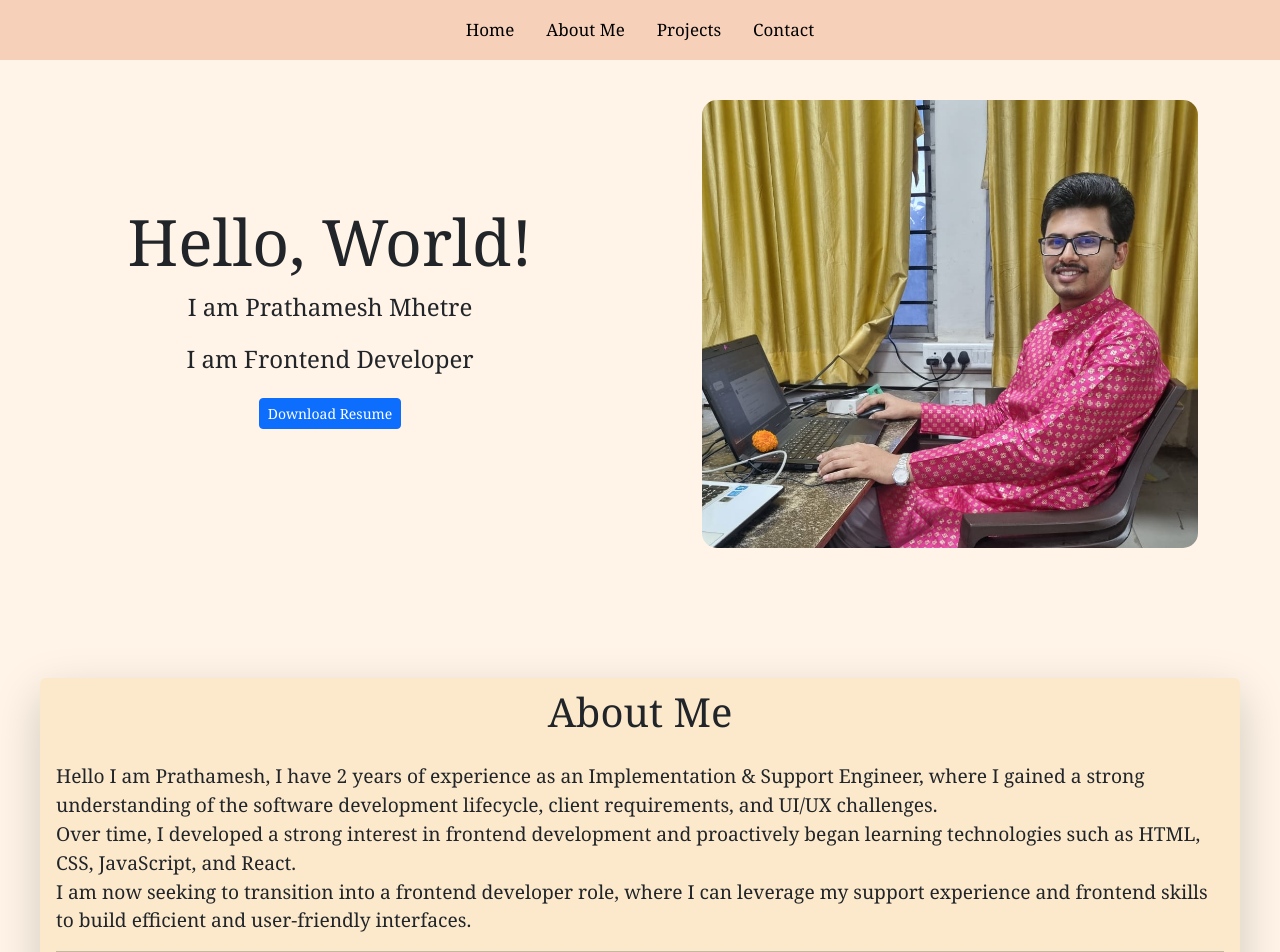
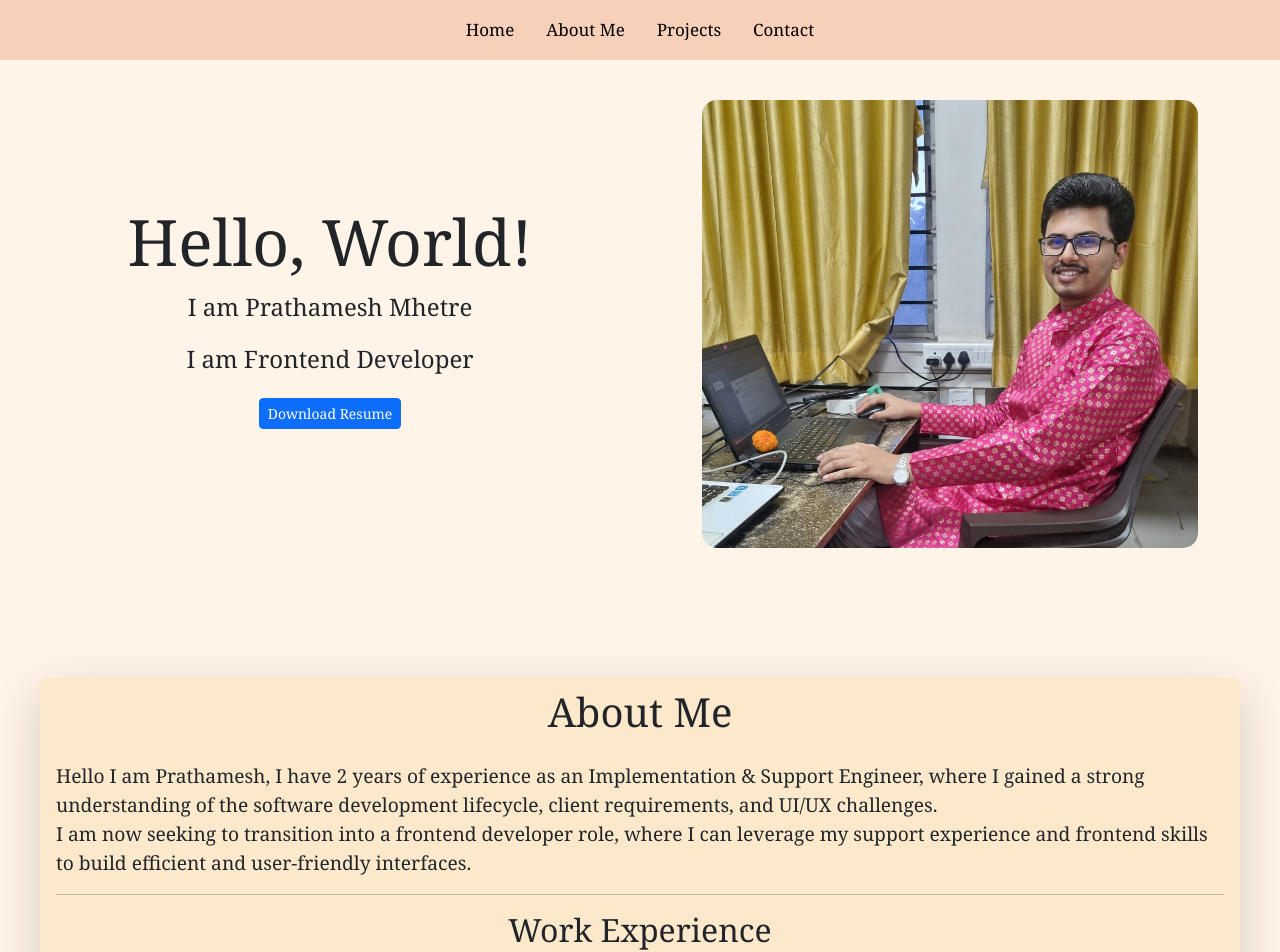
Before and after one commit to prathamesh2503/Prathamesh-Mhetre, a React (Vite) app: page / in a window 1280 px wide. Shown: the top 952 px of the page. Built offline with nearby package versions, Linux system fonts and the light colour scheme.

Commit message:
about me intro content  modified

```diff
--- a/src/components/AboutMe.jsx
+++ b/src/components/AboutMe.jsx
@@ -14,11 +14,6 @@ const AboutMe = () => {
                     Implementation & Support Engineer, where I gained a strong
                     understanding of the software development lifecycle, client
                     requirements, and UI/UX challenges.
-                  </div>
-                  <div>
-                    Over time, I developed a strong interest in frontend
-                    development and proactively began learning technologies such
-                    as HTML, CSS, JavaScript, and React.
                   </div>
                   <div>
                     I am now seeking to transition into a frontend developer
```
